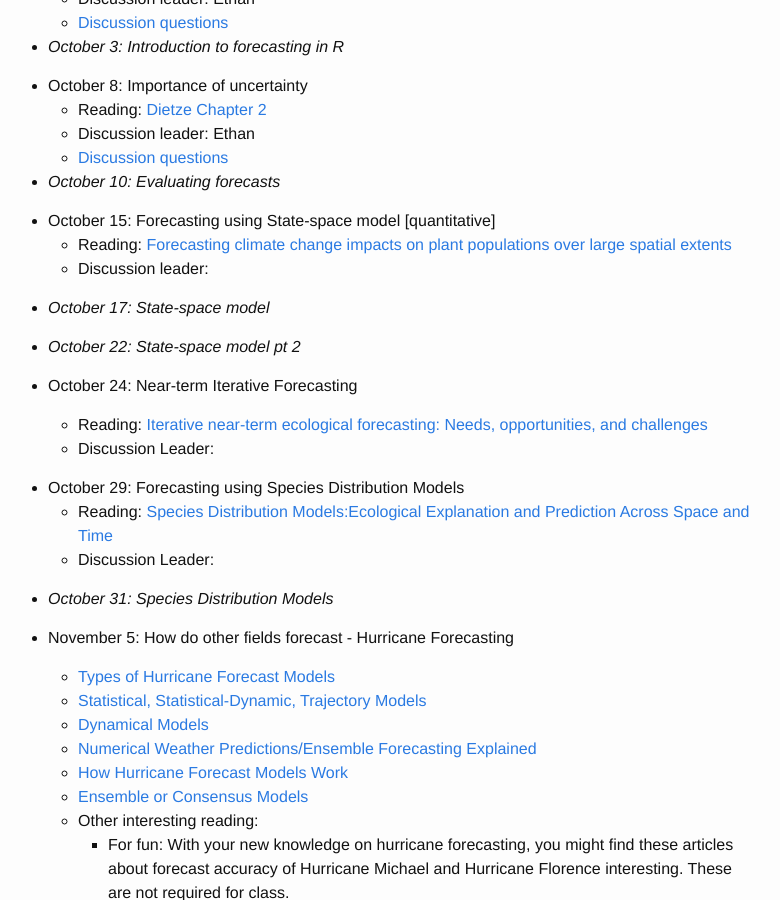
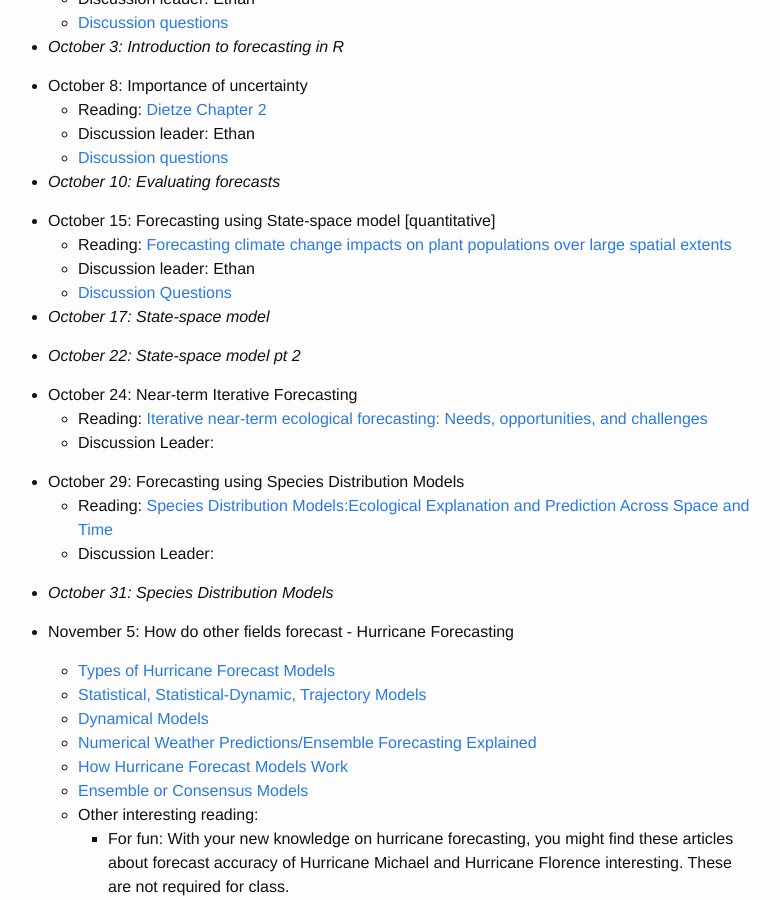
Before and after one commit to weecology/forecasting-dynamics-course, a Jekyll site: the page built from schedule.md, in a window 1280 px wide and 900 px high, scrolled down 1227 px. Shown: the whole window, without its empty margins (252-1032 px from the left). Built offline with Jekyll 4.4.1, drawn with Linux system fonts in a browser that asks for light colours.

Commit message:
Link Treddenick questions to schedule

```diff
--- a/schedule.md
+++ b/schedule.md
@@ -67,9 +67,8 @@ Activity days when laptops are required are noted in italics. Discussion leaders
 
 * October 15: Forecasting using State-space model [quantitative]
     * Reading: [Forecasting climate change impacts on plant populations over large spatial extents](https://doi.org/10.1002/ecs2.1525)
-    * Discussion leader:
-
-[//]: #    * [Discussion Questions]({{ site.baseurl }}/discussion/treddenick)
+    * Discussion leader: Ethan
+    * [Discussion Questions]({{ site.baseurl }}/discussion/treddenick)
 
 * *October 17: State-space model*
 
```
